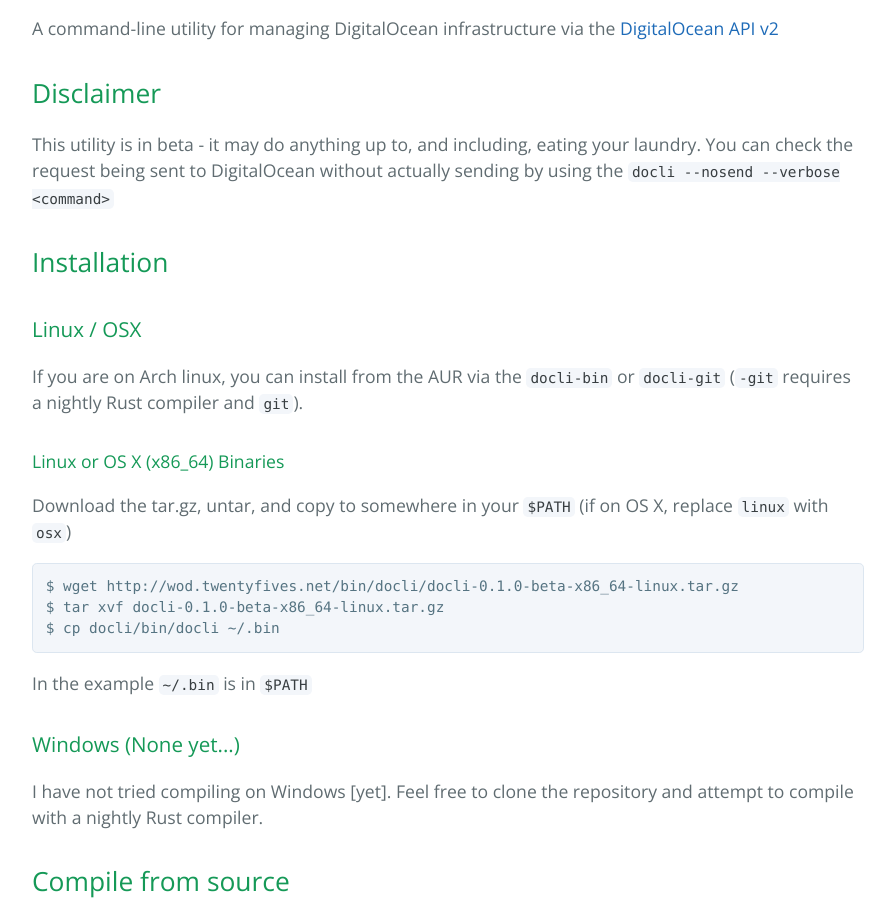
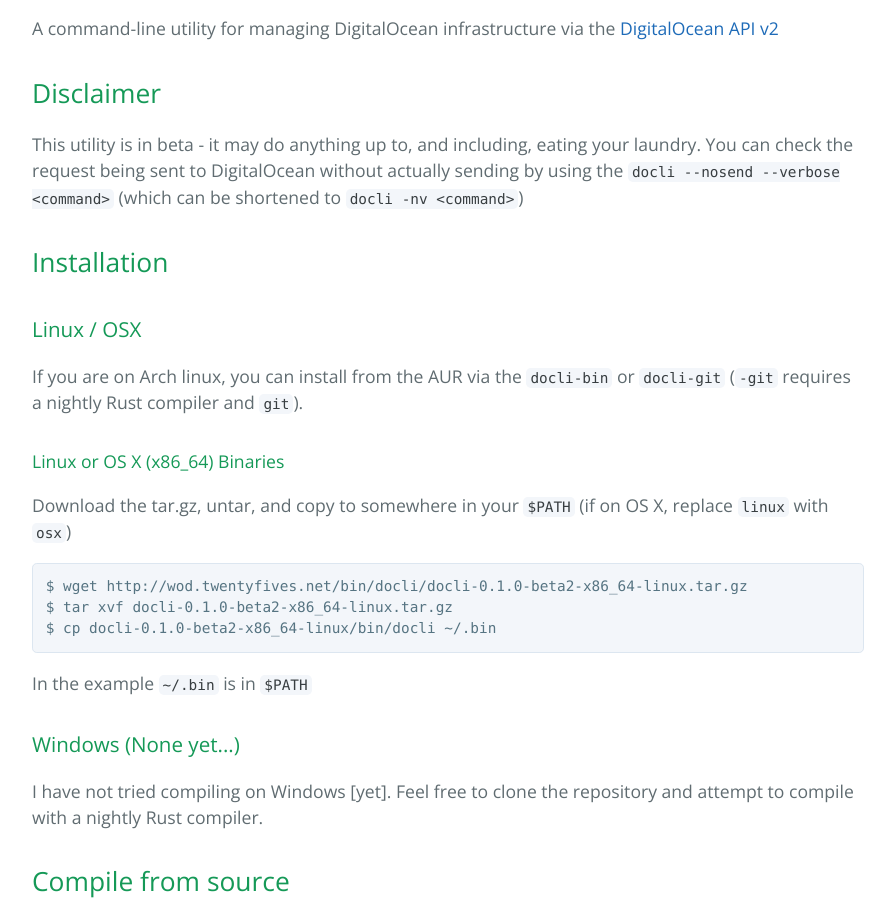
Before and after one commit to kbknapp/docli-rs, a plain HTML site: page index.html in a window 1280 px wide. Shown: the part 1100-2017 px from the top of the page, without its empty margins (192-1087 px from the left). Drawn offline with nearby package versions, Linux system fonts and the light colour scheme.

```diff
--- a/index.html
+++ b/index.html
@@ -29,7 +29,7 @@
 <h2>
 <a id="disclaimer" class="anchor" href="#disclaimer" aria-hidden="true"><span class="octicon octicon-link"></span></a>Disclaimer</h2>
 
-<p>This utility is in beta - it may do anything up to, and including, eating your laundry. You can check the request being sent to DigitalOcean without actually sending by using the <code>docli --nosend --verbose &lt;command&gt;</code></p>
+<p>This utility is in beta - it may do anything up to, and including, eating your laundry. You can check the request being sent to DigitalOcean without actually sending by using the <code>docli --nosend --verbose &lt;command&gt;</code> (which can be shortened to <code>docli -nv &lt;command&gt;</code>)</p>
 
 <h2>
 <a id="installation" class="anchor" href="#installation" aria-hidden="true"><span class="octicon octicon-link"></span></a>Installation</h2>
@@ -44,9 +44,9 @@
 
 <p>Download the tar.gz, untar, and copy to somewhere in your <code>$PATH</code> (if on OS X, replace <code>linux</code> with <code>osx</code>)</p>
 
-<pre><code>$ wget http://wod.twentyfives.net/bin/docli/docli-0.1.0-beta-x86_64-linux.tar.gz
-$ tar xvf docli-0.1.0-beta-x86_64-linux.tar.gz
-$ cp docli/bin/docli ~/.bin
+<pre><code>$ wget http://wod.twentyfives.net/bin/docli/docli-0.1.0-beta2-x86_64-linux.tar.gz
+$ tar xvf docli-0.1.0-beta2-x86_64-linux.tar.gz
+$ cp docli-0.1.0-beta2-x86_64-linux/bin/docli ~/.bin
 </code></pre>
 
 <p>In the example <code>~/.bin</code> is in <code>$PATH</code></p>
```
Also changed, not shown: params.json (+1 -1 lines).
